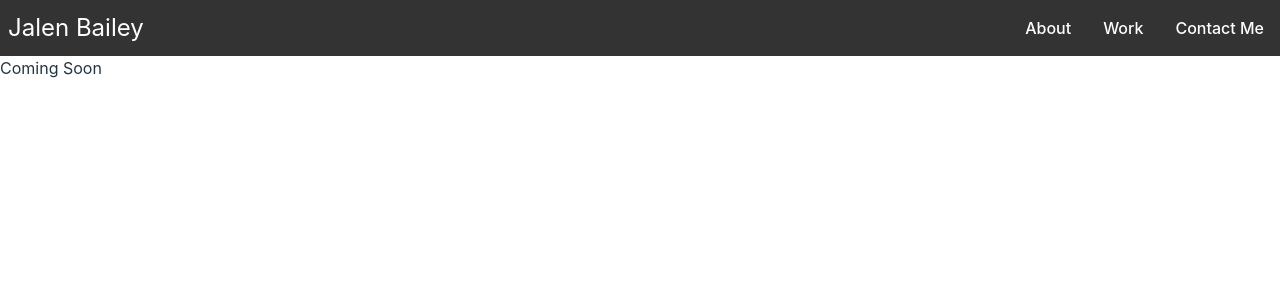
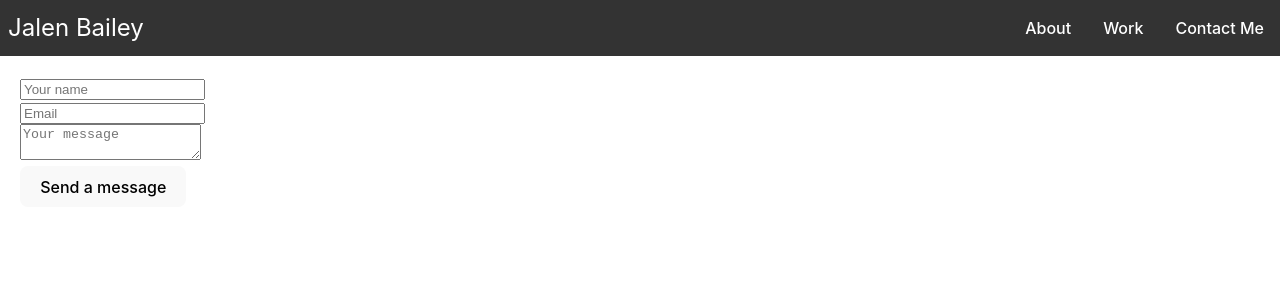
Before and after one commit to JBailey007/react-portfolio, a React (Vite) app: page /contact in a window 1280 px wide. Shown: the top 300 px of the page. Built offline with nearby package versions, Linux system fonts and the light colour scheme.

Commit message:
added contact form that will allow users to contact me

```diff
--- a/package.json
+++ b/package.json
@@ -11,7 +11,8 @@
   "dependencies": {
     "react": "^18.2.0",
     "react-dom": "^18.2.0",
-    "react-router-dom": "^6.20.1"
+    "react-router-dom": "^6.20.1",
+    "tailwindcss": "^3.3.5"
   },
   "devDependencies": {
     "@types/react": "^18.2.37",
--- /dev/null
+++ b/src/components/Contactform.jsx
@@ -0,0 +1,71 @@
+import { useState } from "react";
+
+const FORM_ENDPOINT = "https://public.herotofu.com/v1/f16c3690-9131-11ee-bbf6-afd56d9a4ea5";
+
+const ContactForm = () => {
+  const [submitted, setSubmitted] = useState(false);
+  const handleSubmit = (e) => {
+    e.preventDefault();
+
+    const inputs = e.target.elements;
+    const data = {};
+
+    for (let i = 0; i < inputs.length; i++) {
+      if (inputs[i].name) {
+        data[inputs[i].name] = inputs[i].value;
+      }
+    }
+
+    fetch(FORM_ENDPOINT, {
+      method: 'POST',
+      headers: {
+        Accept: 'application/json',
+        'Content-Type': 'application/json',
+      },
+      body: JSON.stringify(data),
+    })
+      .then((response) => {
+        if (!response.ok) {
+          throw new Error('Form response was not ok');
+        }
+
+        setSubmitted(true);
+      })
+      .catch((err) => {
+        // Submit the form manually
+        e.target.submit();
+      });
+  };
+
+  if (submitted) {
+    return (
+      <>
+        <h2>Thank you!</h2>
+        <div>We'll be in touch soon.</div>
+      </>
+    );
+  }
+
+  return (
+    <form style={{flexDirection: "row-reverse", alignItems:"center", justifyContent: "center", padding: 20 }}
+      action={FORM_ENDPOINT}
+      onSubmit={handleSubmit}
+      method="POST"
+    >
+      <div>
+        <input type="text" placeholder="Your name" name="name" required />
+      </div>
+      <div>
+        <input type="email" placeholder="Email" name="email" required />
+      </div>
+      <div>
+        <textarea placeholder="Your message" name="message" required />
+      </div>
+      <div>
+        <button type="submit"> Send a message </button>
+      </div>
+    </form>
+  );
+};
+
+export default ContactForm;
--- a/src/pages/Contact.jsx
+++ b/src/pages/Contact.jsx
@@ -1,3 +1,4 @@
+import ContactForm from "../components/Contactform";
 import Header from "../components/Header";
 
 const Contact = () => {
@@ -6,7 +7,9 @@ const Contact = () => {
         <div>
             <Header />
         </div>
-            Coming Soon
+        <div>
+           <ContactForm />
+        </div>
         </div>
     )
 }
```
Also changed, not shown: src/index.css (line endings or trailing spaces).
